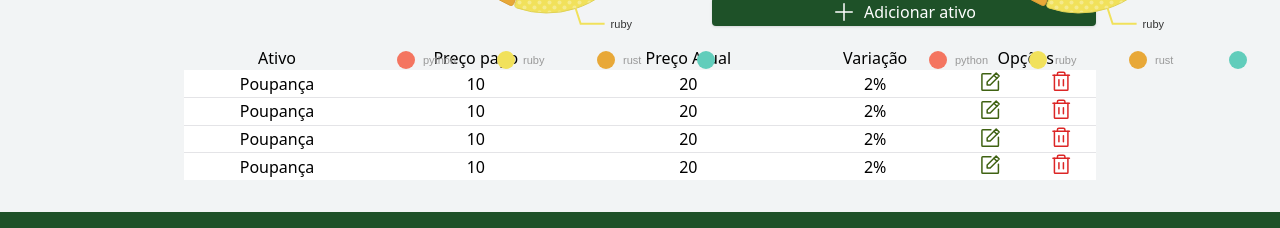
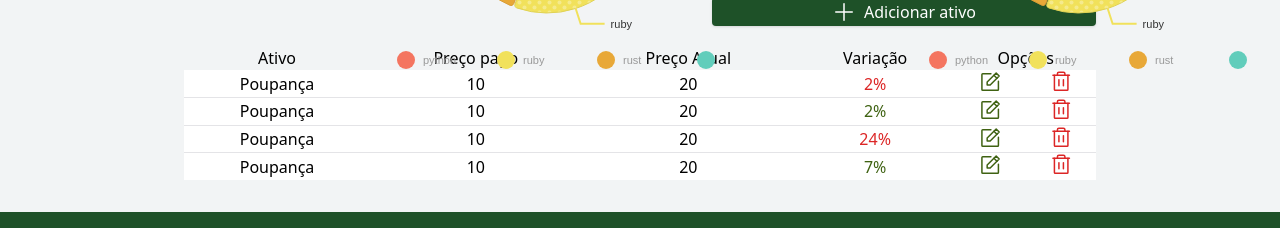
Before and after one commit to robsonvasquez/Carteira_de_Invertimento, a React (Vite) app in the folder investment-wallet-web/: page / in a window 1280 px wide. Shown: the part 1265-1493 px from the top of the page. Built offline with nearby package versions, Linux system fonts and the light colour scheme.

Commit message:
Update: Variation negative color

```diff
--- a/investment-wallet-web/src/components/Table/Table.tsx
+++ b/investment-wallet-web/src/components/Table/Table.tsx
@@ -34,7 +34,9 @@ export default function Table(props : TableProps){
             <div className="table-cell text-center align-middle">{l.active}</div>
             <div className="table-cell text-center align-middle">{l.currentPrice}</div>
             <div className="table-cell text-center align-middle">{l.paidPrice}</div>
-            <div className="table-cell text-center align-middle">{l.variation}%</div>
+            <div className={`table-cell text-center align-middle ${l.variation > 0 ? ('text-lime-800') : ('text-red-600')}`}>
+              {Math.abs(l.variation)}%
+            </div>
             <div className="table-cell">
               <div className="flex justify-center items-center">
                 <NotePencil size={24} color={colors.lime[800]} width='regular'/>
--- a/investment-wallet-web/src/pages/Home.tsx
+++ b/investment-wallet-web/src/pages/Home.tsx
@@ -14,7 +14,7 @@ const l = [
     active: 'Poupança',
     currentPrice: 10,
     paidPrice: 20,
-    variation: 2,
+    variation: -2,
   },
   {
     id: 2,
@@ -28,14 +28,14 @@ const l = [
     active: 'Poupança',
     currentPrice: 10,
     paidPrice: 20,
-    variation: 2,
+    variation: -24,
   },
   {
     id: 4,
     active: 'Poupança',
     currentPrice: 10,
     paidPrice: 20,
-    variation: 2,
+    variation: 7,
   }
 ]
 
```
